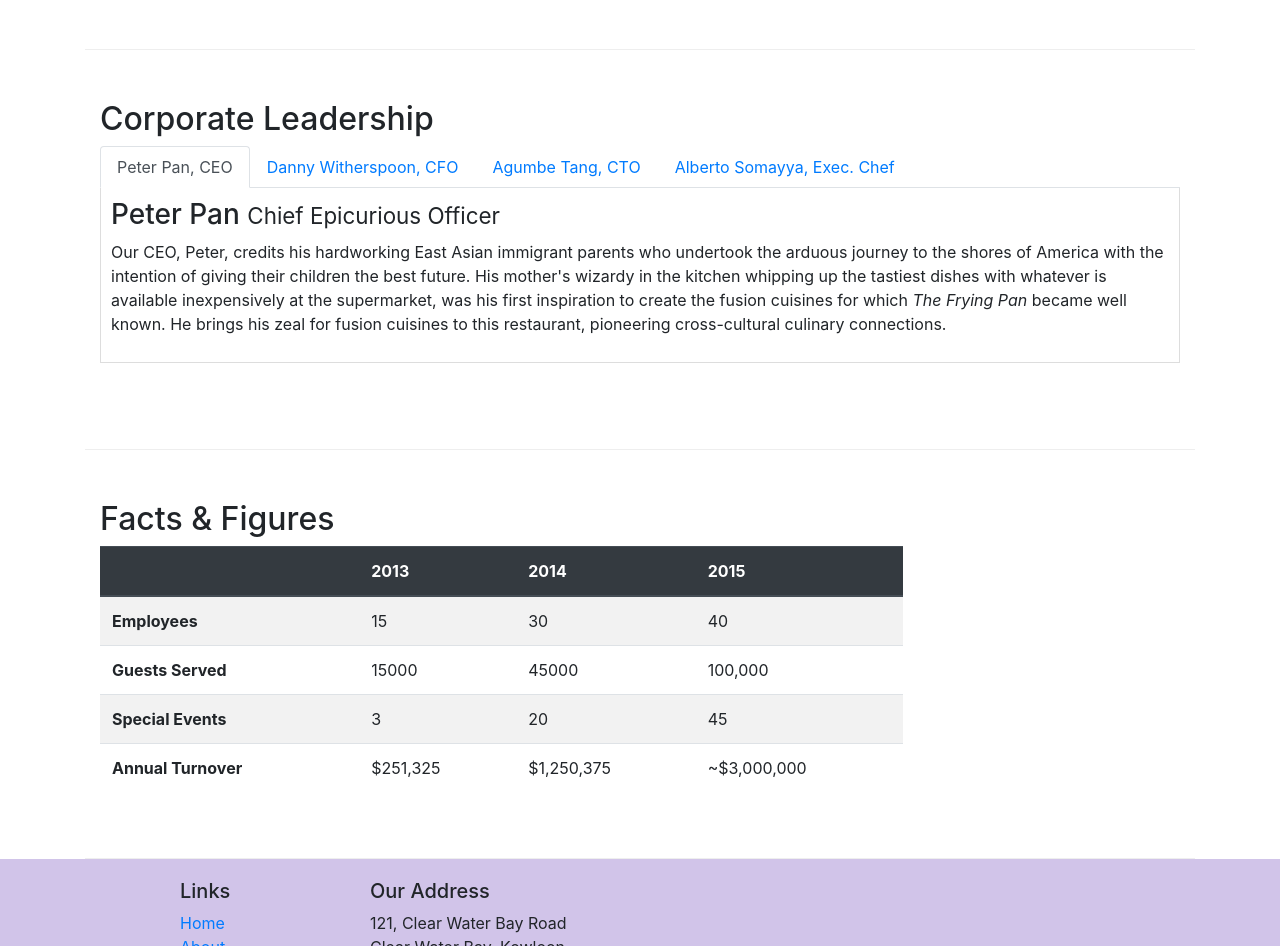
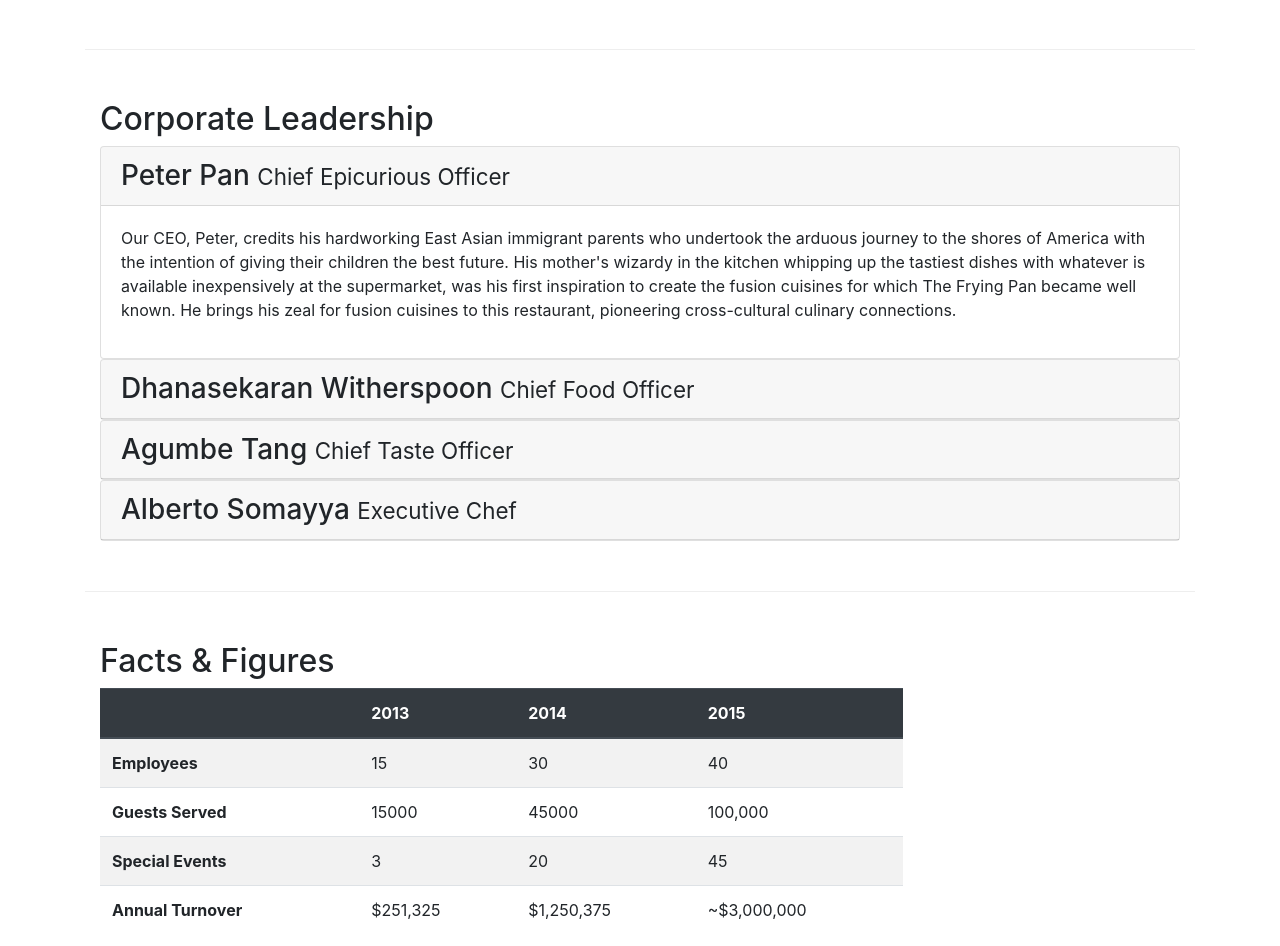
Before and after one commit to himanshu-gautam-git/Ristorante-con-Fusion-website-with-ideation, a website: page aboutus.html in a window 1280 px wide. Shown: the part 922-1868 px from the top of the page. Drawn offline with nearby package versions, Linux system fonts and the light colour scheme.

Commit message:
Accordion

```diff
--- a/aboutus.html
+++ b/aboutus.html
@@ -97,48 +97,65 @@
                 </div>
         </div>
 
-
         <div class="row row-content">
-            <div class="col-xs-12 col-sm-12">
-                <h2>Corporate Leadership</h2>
-                <ul class="nav nav-tabs">
-                  <li class="nav-item">
-                      <a class="nav-link active" href="#peter" role="tab" data-toggle="tab">Peter Pan, CEO</a>
-                  </li>
-                  <li class="nav-item">
-                    <a class="nav-link" href="#danny" role="tab"
-                      data-toggle="tab">Danny Witherspoon, CFO</a>
-                  </li>
-                  <li class="nav-item">
-                    <a class="nav-link" href="#agumbe"role="tab"
-                      data-toggle="tab">Agumbe Tang, CTO</a>
-                  </li>
-                  <li class="nav-item">
-                    <a class="nav-link" href="#alberto" role="tab"
-                      data-toggle="tab">Alberto Somayya, Exec. Chef</a>
-                  </li>
-                </ul>
-                <div class="tab-content">
-                    <div role="tabpanel" class="tab-pane fade show active" id="peter">
-                     <h3>Peter Pan <small>Chief Epicurious Officer</small></h3>
-                     <p class="d-none d-sm-block">Our CEO, Peter, credits his hardworking East Asian immigrant parents who undertook the arduous journey to the shores of America with the intention of giving their children the best future. His mother's wizardy in the kitchen whipping up the tastiest dishes with whatever is available inexpensively at the supermarket, was his first inspiration to create the fusion cuisines for which <em>The Frying Pan</em> became well known. He brings his zeal for fusion cuisines to this restaurant, pioneering cross-cultural culinary connections.</p>
-                    </div>
-                    <div role="tabpanel" class="tab-pane fade" id="danny">
-                     <h3>Dhanasekaran Witherspoon <small>Chief Food Officer</small></h3>
-                     <p class="d-none d-sm-block">Our CFO, Danny, as he is affectionately referred to by his colleagues, comes from a long established family tradition in farming and produce. His experiences growing up on a farm in the Australian outback gave him great appreciation for varieties of food sources. As he puts it in his own words, <em>Everything that runs, wins, and everything that stays, pays!</em></p>
-                    </div>
-                    <div role="tabpanel" class="tab-pane fade" id="agumbe">
-                     <h3>Agumbe Tang <small>Chief Taste Officer</small></h3>
-                     <p class="d-none d-sm-block">Blessed with the most discerning gustatory sense, Agumbe, our CTO, personally ensures that every dish that we serve meets his exacting tastes. Our chefs dread the tongue lashing that ensues if their dish does not meet his exacting standards. He lives by his motto, <em>You click only if you survive my lick.</em></p>
-                    </div>
-                    <div role="tabpanel" class="tab-pane fade" id="alberto">
-                     <h3>Alberto Somayya <small>Executive Chef</small></h3>
-                     <p class="d-none d-sm-block">Award winning three-star Michelin chef with wide International experience having worked closely with whos-who in the culinary world, he specializes in creating mouthwatering Indo-Italian fusion experiences. He says, <em>Put together the cuisines from the two craziest cultures, and you get a winning hit! Amma Mia!</em></p>
-                    </div>
-                </div>
-
-            </div>
-       </div>
+    		<div class="col-12">
+    			<h2>Corporate Leadership </h2>
+                <div id="accordion">
+                	<div class="card">
+                		<div class="card-header" role="tab" id="peterhead">
+                			<h3 class="mb-0">
+                				<a data-toggle="collapse" data-target="#peter">
+                					Peter Pan <small>Chief Epicurious Officer</small></a>
+                			</h3>
+                		</div>
+                	<div role="tab-panel" class="collapse show" id="peter" data-parent="#accordion">
+                		<div class="card-body">
+    				<p class="d-none d-sm-block">Our CEO, Peter, credits his hardworking East Asian immigrant parents who undertook the arduous journey to the shores of America with the intention of giving their children the best future. His mother's wizardy in the kitchen whipping up the tastiest dishes with whatever is available inexpensively at the supermarket, was his first inspiration to create the fusion cuisines for which The Frying Pan became well known. He brings his zeal for fusion cuisines to this restaurant, pioneering cross-cultural culinary connections.</p>
+    				    </div>
+    			</div>
+    		        </div>
+    		        <div class="card">
+                		<div class="card-header" role="tab" id="dannyhead">
+                			<h3 class="mb-0">
+                				<a data-toggle="collapse" data-target="#danny">
+                					Dhanasekaran Witherspoon <small>Chief Food Officer</small></a>
+                			</h3>
+                		</div>
+                	<div role="tab-panel" class="collapse" id="danny" data-parent="#accordion">
+                		<div class="card-body">
+                			<p class="d-none d-sm-block">Our CFO, Danny, as he is affectionately referred to by his colleagues, comes from a long established family tradition in farming and produce. His experiences growing up on a farm in the Australian outback gave him great appreciation for varieties of food sources. As he puts it in his own words, Everything that runs, wins, and everything that stays, pays!</p>
+    				  </div>
+    			</div>
+    		        </div>
+    			<div class="card">
+                		<div class="card-header" role="tab" id="agumbehead">
+                			<h3 class="mb-0">
+                				<a  data-toggle="collapse" data-target="#agumbe">
+                					Agumbe Tang <small>Chief Taste Officer</small></a>
+                			</h3>
+                		</div>
+                	<div role="tab-panel" class="collapse" id="agumbe" data-parent="#accordion">
+                		<div class="card-body">
+                			<p class="d-none d-sm-block">Blessed with the most discerning gustatory sense, Agumbe, our CTO, personally ensures that every dish that we serve meets his exacting tastes. Our chefs dread the tongue lashing that ensues if their dish does not meet his exacting standards. He lives by his motto, You click only if you survive my lick.</p>
+    				  </div>
+    			</div>
+    		        </div>
+    		        <div class="card">
+                		<div class="card-header" role="tab" id="albertohead">
+                			<h3 class="mb-0">
+                				<a data-toggle="collapse" data-target="#alberto">
+                					Alberto Somayya <small>Executive Chef</small></a>
+                			</h3>
+                		</div>
+                	<div role="tab-panel" class="collapse" id="alberto" data-parent="#accordion">
+                		<div class="card-body">
+                			<p class="d-none d-sm-block">Award winning three-star Michelin chef with wide International experience having worked closely with whos-who in the culinary world, he specializes in creating mouthwatering Indo-Italian fusion experiences. He says, Put together the cuisines from the two craziest cultures, and you get a winning hit! Amma Mia!</p>
+    				  </div>
+    			</div>
+    		        </div>
+    		</div>
+    		</div>
+    	</div>
        <div class="row row-content">
            <div class="col-12 col-sm-9">
                <h2>Facts &amp; Figures</h2>
```
